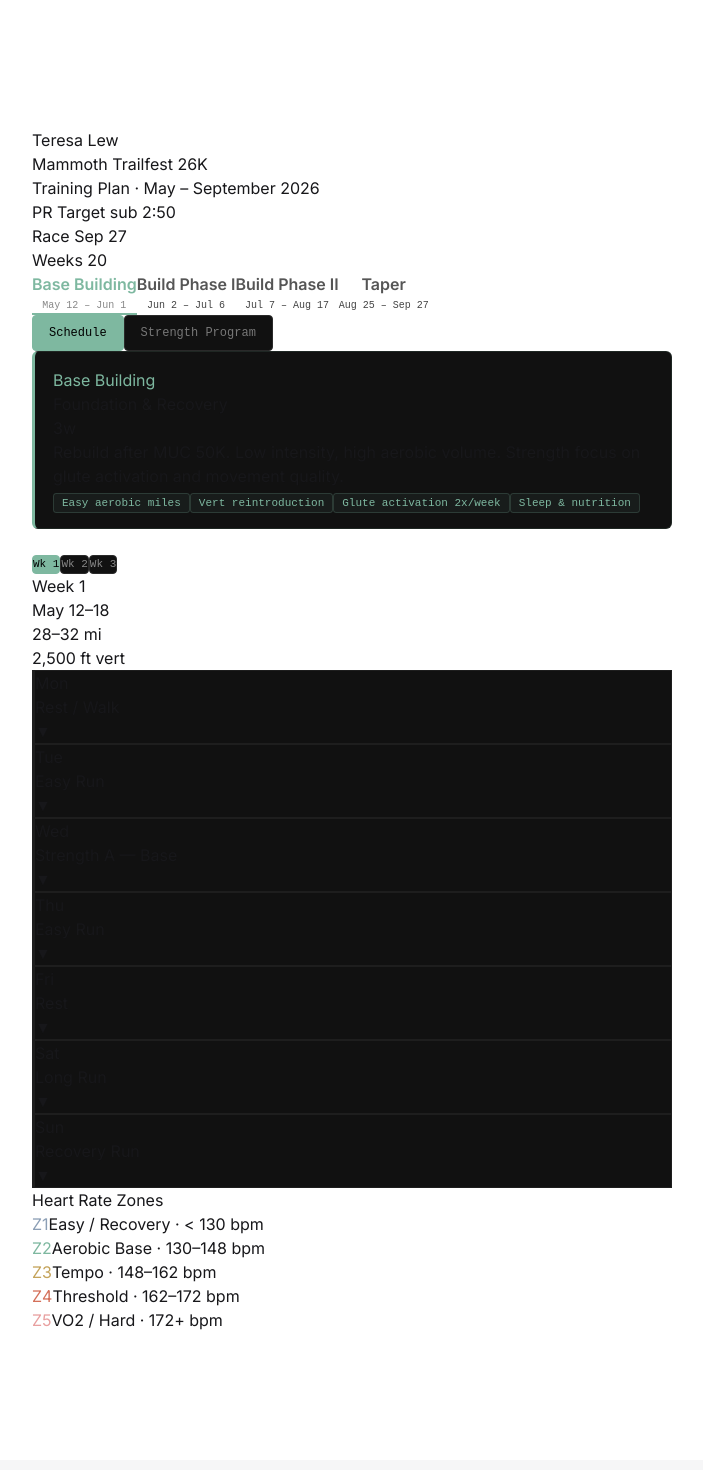
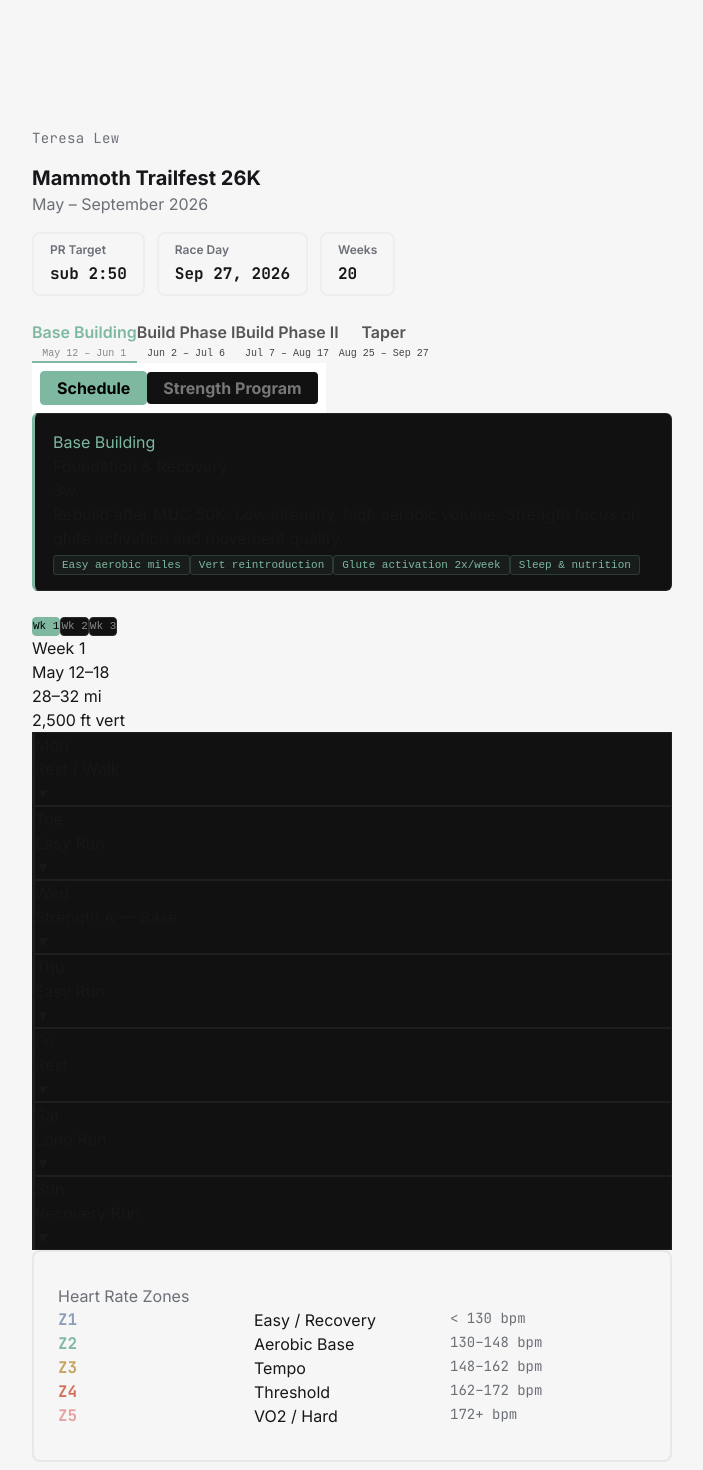
Before and after one commit to teresal92/trailrunning-planner, a Next.js app: page / in a window 1280 px wide. Shown: the top 1470 px of the page, without its empty margins (288-991 px from the left). Built offline with nearby package versions, Linux system fonts and the light colour scheme.

Commit message:
style: initial styles

```diff
--- a/app/components/heart-rate-zones.tsx
+++ b/app/components/heart-rate-zones.tsx
@@ -38,14 +38,17 @@ const ZONES = [
 
 export default function HeartRateZones() {
   return (
-    <div>
-      <div>Heart Rate Zones</div>
+    <div className="px-6 py-8 border-2 border-border rounded-lg">
+      <h2 className="text-text-secondary">Heart Rate Zones</h2>
       <div>
         {ZONES.map((z) => (
-          <div key={z.id}>
-            <span style={{ color: z.color }}>{z.zone}</span>
-            <span>
-              {z.name} · {z.range}
+          <div key={z.id} className="grid grid-cols-3 text-start">
+            <span style={{ color: z.color }} className="font-bold font-mono">
+              {z.zone}
+            </span>
+            <span>{z.name}</span>
+            <span className="text-text-secondary font-mono text-sm">
+              {z.range}
             </span>
           </div>
         ))}
--- a/app/components/plan-header.tsx
+++ b/app/components/plan-header.tsx
@@ -1,20 +1,32 @@
+// TODO: replace hard coded data with plan data
 export default function PlanHeader() {
   return (
-    <div>
-      <div>
-        <div>Teresa Lew</div>
-        <h1>Mammoth Trailfest 26K</h1>
-        <div>Training Plan · May – September 2026</div>
-        <div>
-          <div>
-            <span>PR Target</span> sub 2:50
-          </div>
-          <div>
-            <span>Race</span> Sep 27
-          </div>
-          <div>
-            <span>Weeks</span> 20
-          </div>
+    <div className="flex flex-col gap-4 mb-6">
+      <div className="font-mono text-text-secondary text-sm tracking-wide">
+        Teresa Lew
+      </div>
+      <div className="flex flex-col">
+        <h1 className="text-xl font-bold">Mammoth Trailfest 26K</h1>
+        <div className="text-text-secondary">May – September 2026</div>
+      </div>
+      <div className="flex gap-3">
+        <div className="flex flex-col bg-surface-alt px-4 py-2 rounded-lg border-2 border-border-subtle gap-1">
+          <span className="text-xs font-semibold text-text-secondary">
+            PR Target
+          </span>{" "}
+          <span className="font-mono font-bold">sub 2:50</span>
+        </div>
+        <div className="flex flex-col bg-surface-alt px-4 py-2 rounded-lg border-2 border-border-subtle gap-1">
+          <span className="text-xs font-semibold text-text-secondary">
+            Race Day
+          </span>
+          <span className="font-mono font-bold">Sep 27, 2026</span>
+        </div>
+        <div className="flex flex-col bg-surface-alt px-4 py-2 rounded-lg border-2 border-border-subtle gap-1">
+          <span className="text-xs font-semibold text-text-secondary">
+            Weeks
+          </span>
+          <span className="font-mono font-bold">20</span>
         </div>
       </div>
     </div>
--- a/app/components/view-toggle.tsx
+++ b/app/components/view-toggle.tsx
@@ -14,22 +14,18 @@ export default function ViewToggle({
   phaseColor,
 }: ViewToggleProps) {
   return (
-    <div>
+    <div className="bg-surface w-fit p-2">
       {VIEW_OPTIONS.map((label, i) => {
         const isActive = showStrength === (i === 1);
         return (
           <button
             key={label}
             onClick={() => onToggle(i === 1)}
+            className="rounded-sm py-1 px-4 font-bold"
             style={{
-              padding: "8px 16px",
               background: isActive ? phaseColor : "#111",
-              border: `1px solid ${isActive ? phaseColor : "#2a2a2a"}`,
-              borderRadius: 4,
+              border: `1px solid ${isActive ? phaseColor : undefined}`,
               color: isActive ? "#000" : "#777",
-              cursor: "pointer",
-              fontSize: 12,
-              fontFamily: "monospace",
               transition: "all 0.15s",
             }}
           >
--- a/app/globals.css
+++ b/app/globals.css
@@ -5,7 +5,7 @@
  * defaults; dark overrides the same custom properties under
  * prefers-color-scheme (Tailwind v4's default dark mode strategy).
  * Colors are OKLCH for perceptually-uniform lightness steps between
- * light/dark pairs. Source: design-tokens/tokens.css
+ * light/dark pairs.
  */
 
 @theme inline {
@@ -51,6 +51,7 @@
 
 @media (prefers-color-scheme: dark) {
   :root {
+    --radius: 0.625rem;
     --color-bg: oklch(16% 0.0042 285.9);
     --color-surface: oklch(18.8% 0.006 285.8);
     --color-surface-alt: oklch(20.6% 0.0059 285.9);
--- a/app/page.tsx
+++ b/app/page.tsx
@@ -2,9 +2,9 @@ import TrainingPlan from "./plan-prototype";
 
 export default function Home() {
   return (
-    <div className="flex flex-col flex-1 items-center justify-center bg-zinc-50 font-sans dark:bg-black">
+    <div className="flex flex-col flex-1 items-center justify-center bg:bg-color-bg font-sans dark:bg-color-bg">
       <header></header>
-      <main className="flex flex-1 w-full max-w-3xl flex-col items-center justify-between py-32 px-16 bg-white dark:bg-black sm:items-start">
+      <main className="flex flex-1 w-full max-w-3xl flex-col items-center justify-between py-32 px-16">
         <TrainingPlan />
       </main>
       <footer></footer>
```
